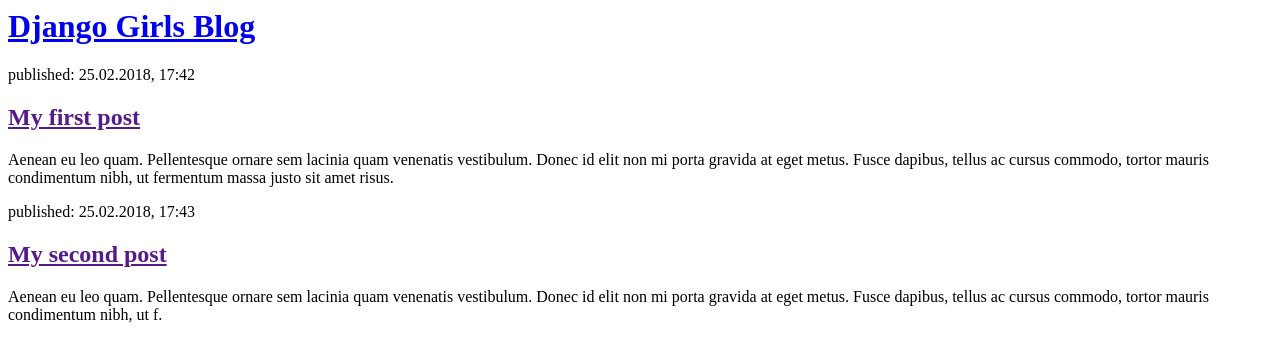
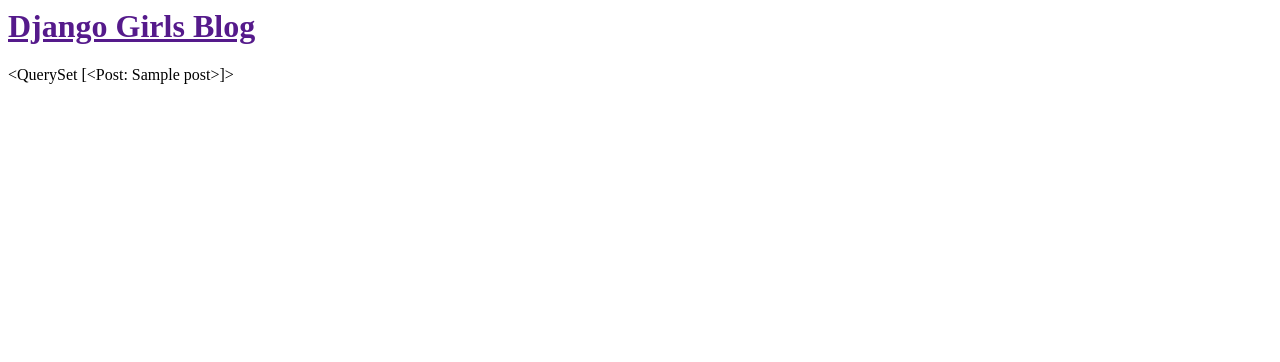
Before and after one commit to Ryusei0711/my-first-blog, a Django app: template blog/templates/blog/post_list.html in a window 1280 px wide. Shown: the top 362 px of the page. Run offline with Django 3.2, Linux system fonts and the light colour scheme; the template is opened without the code that fills it: values that come from a table or form of the project are taken from there, others are empty; tables that the repository leaves empty hold one stand-in row (values such as "Sample post").

Commit message:
Changed the HTML for the site.

```diff
--- a/blog/templates/blog/post_list.html
+++ b/blog/templates/blog/post_list.html
@@ -4,19 +4,9 @@
     </head>
     <body>
         <div>
-            <h1><a href="/">Django Girls Blog</a></h1>
+            <h1><a href="">Django Girls Blog</a></h1>
         </div>
 
-        <div>
-            <p>published: 25.02.2018, 17:42</p>
-            <h2><a href="">My first post</a></h2>
-            <p>Aenean eu leo quam. Pellentesque ornare sem lacinia quam venenatis vestibulum. Donec id elit non mi porta gravida at eget metus. Fusce dapibus, tellus ac cursus commodo, tortor mauris condimentum nibh, ut fermentum massa justo sit amet risus.</p>
-        </div>
-
-        <div>
-            <p>published: 25.02.2018, 17:43</p>
-            <h2><a href="">My second post</a></h2>
-            <p>Aenean eu leo quam. Pellentesque ornare sem lacinia quam venenatis vestibulum. Donec id elit non mi porta gravida at eget metus. Fusce dapibus, tellus ac cursus commodo, tortor mauris condimentum nibh, ut f.</p>
-        </div>
+        {{ posts }}
     </body>
 </html>
--- a/blog/views.py
+++ b/blog/views.py
@@ -1,5 +1,4 @@
 from django.shortcuts import render
 
-# Create your views here.
 def post_list(request):
-    return render (request, 'blog/post_list.html',{})
+    return render(request, 'blog/post_list.html', {})
```
Also changed, not shown: mysite/urls.py (line endings or trailing spaces).
